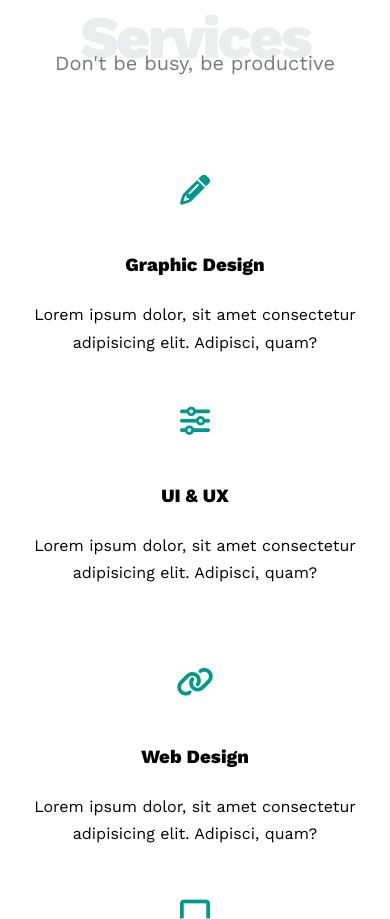
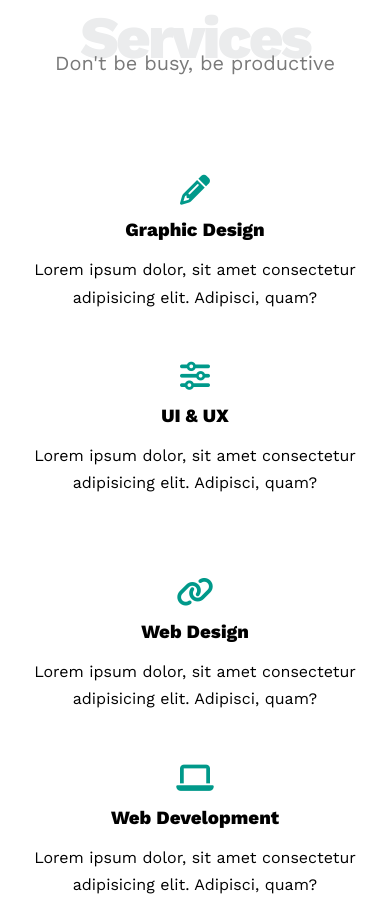
Before and after one commit to Anwar-ELhashash/Leon-Template, a plain HTML site: page index.html in a window 390 px wide. Shown: the part 1844-2763 px from the top of the page. Drawn offline with nearby package versions, Linux system fonts and the light colour scheme.

Commit message:
modify in services section

```diff
--- a/assets/css/master.css
+++ b/assets/css/master.css
@@ -290,6 +290,20 @@ header .container .links ul li a:hover {
   font-weight: 800;
 }
 
+@media (max-width:767px) {
+  .services .container .services-content .col .serv i {
+    flex-basis: unset;
+  }
+
+  .services .container .services-content .col .serv .text {
+    margin: 15px 0 0;
+  }
+
+  .services .container .services-content .col .serv .text h3 {
+    margin: 0 0 15px;
+  }
+}
+
 .services .container .services-content .col .serv .text p {
   margin: 0;
   line-height: 1.7;
```
